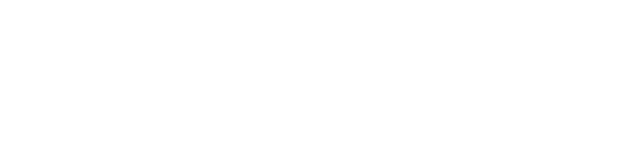
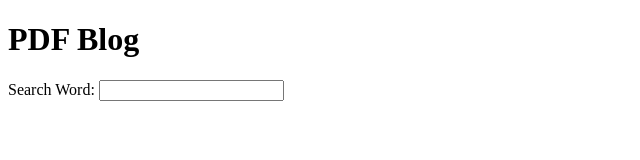
Before and after one commit to Samstar10/PSPDFKit-practice, a plain HTML site: page index.html in a window 1280 px wide. Shown: the whole page, without its empty margins (0-640 px from the left). Drawn offline with Linux system fonts and the light colour scheme.

Commit message:
Add html

```diff
--- a/index.html
+++ b/index.html
@@ -6,6 +6,11 @@
     <title>Document</title>
 </head>
 <body>
-
+    <h1>PDF Blog</h1>
+    <div>
+        <label for="search-input">Search Word:</label>
+        <input type="text" id="search-input">
+    </div>
+    <div id="pdf-container"></div>
 </body>
 </html>
```
